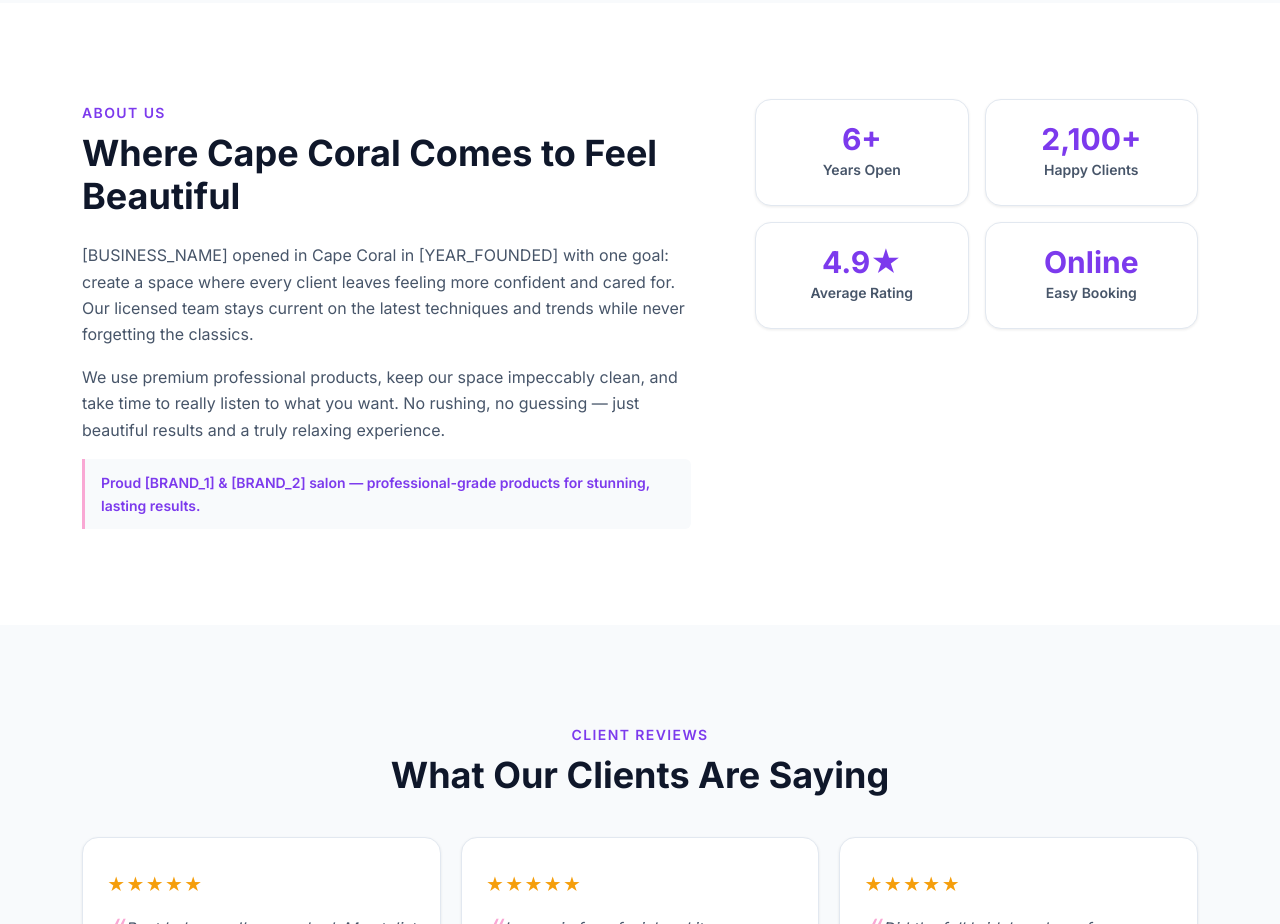
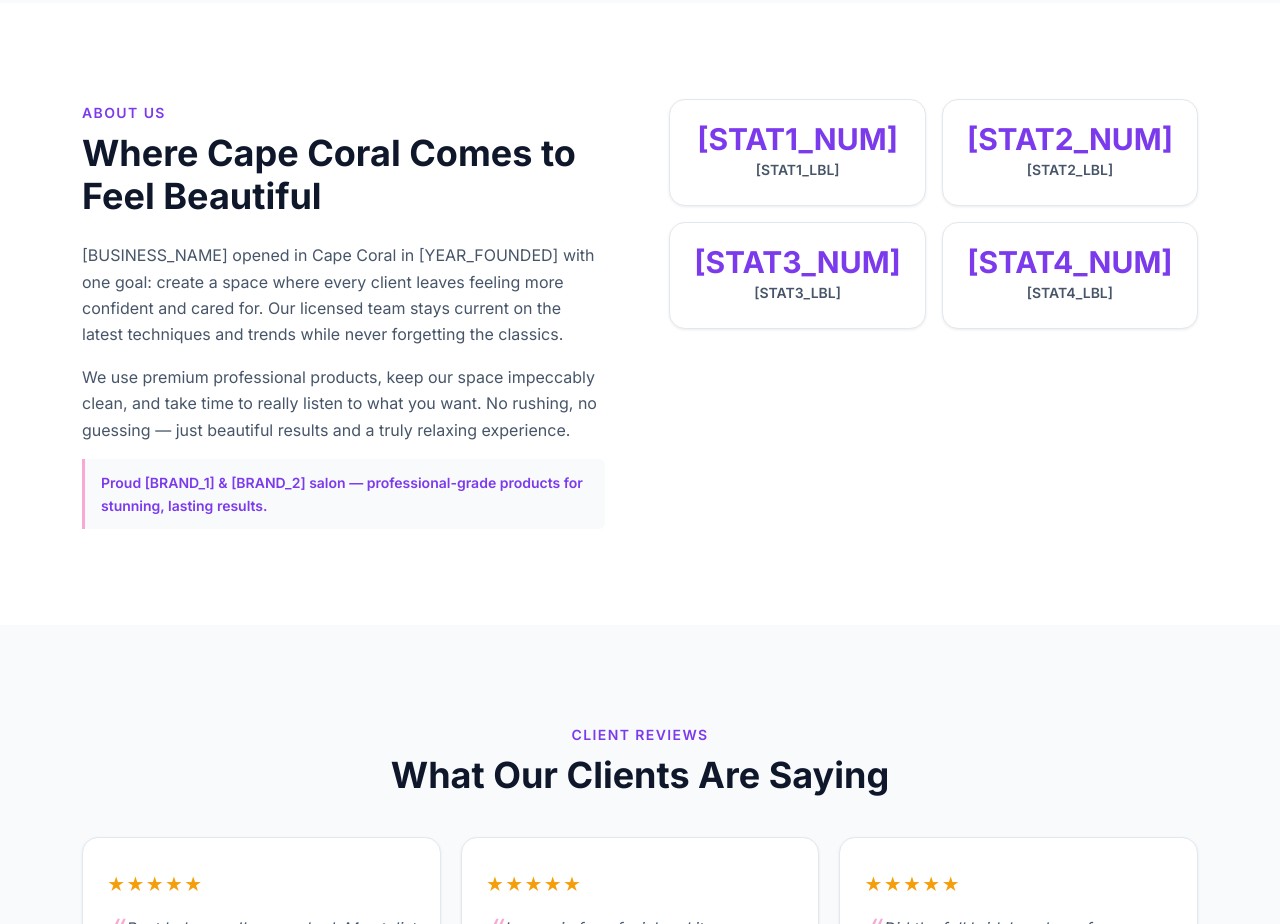
Before and after one commit to MeanderWeb/template-salon, a plain HTML site: page index.html in a window 1280 px wide. Shown: the part 1520-2444 px from the top of the page. Drawn offline with Linux system fonts and the light colour scheme.

Commit message:
Tokenize stats section for dynamic generation

```diff
--- a/index.html
+++ b/index.html
@@ -161,20 +161,20 @@
     <div class="about-stats">
       <div class="stats-grid">
         <div class="stat-card">
-          <div class="stat-num">6+</div>
-          <div class="stat-lbl">Years Open</div>
+          <div class="stat-num">[STAT1_NUM]</div>
+          <div class="stat-lbl">[STAT1_LBL]</div>
         </div>
         <div class="stat-card">
-          <div class="stat-num">2,100+</div>
-          <div class="stat-lbl">Happy Clients</div>
+          <div class="stat-num">[STAT2_NUM]</div>
+          <div class="stat-lbl">[STAT2_LBL]</div>
         </div>
         <div class="stat-card">
-          <div class="stat-num">4.9★</div>
-          <div class="stat-lbl">Average Rating</div>
+          <div class="stat-num">[STAT3_NUM]</div>
+          <div class="stat-lbl">[STAT3_LBL]</div>
         </div>
         <div class="stat-card">
-          <div class="stat-num">Online</div>
-          <div class="stat-lbl">Easy Booking</div>
+          <div class="stat-num">[STAT4_NUM]</div>
+          <div class="stat-lbl">[STAT4_LBL]</div>
         </div>
       </div>
     </div>
```
